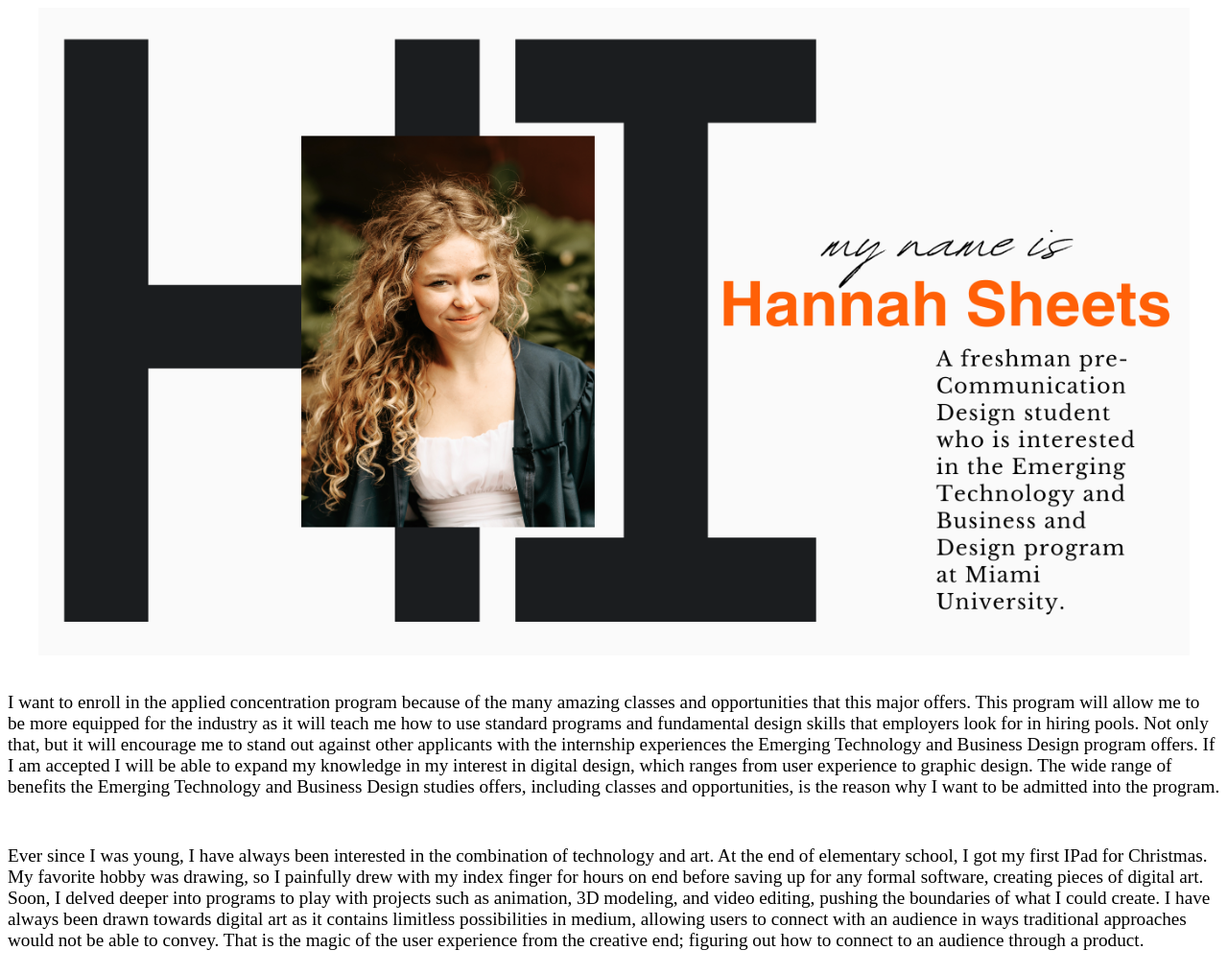
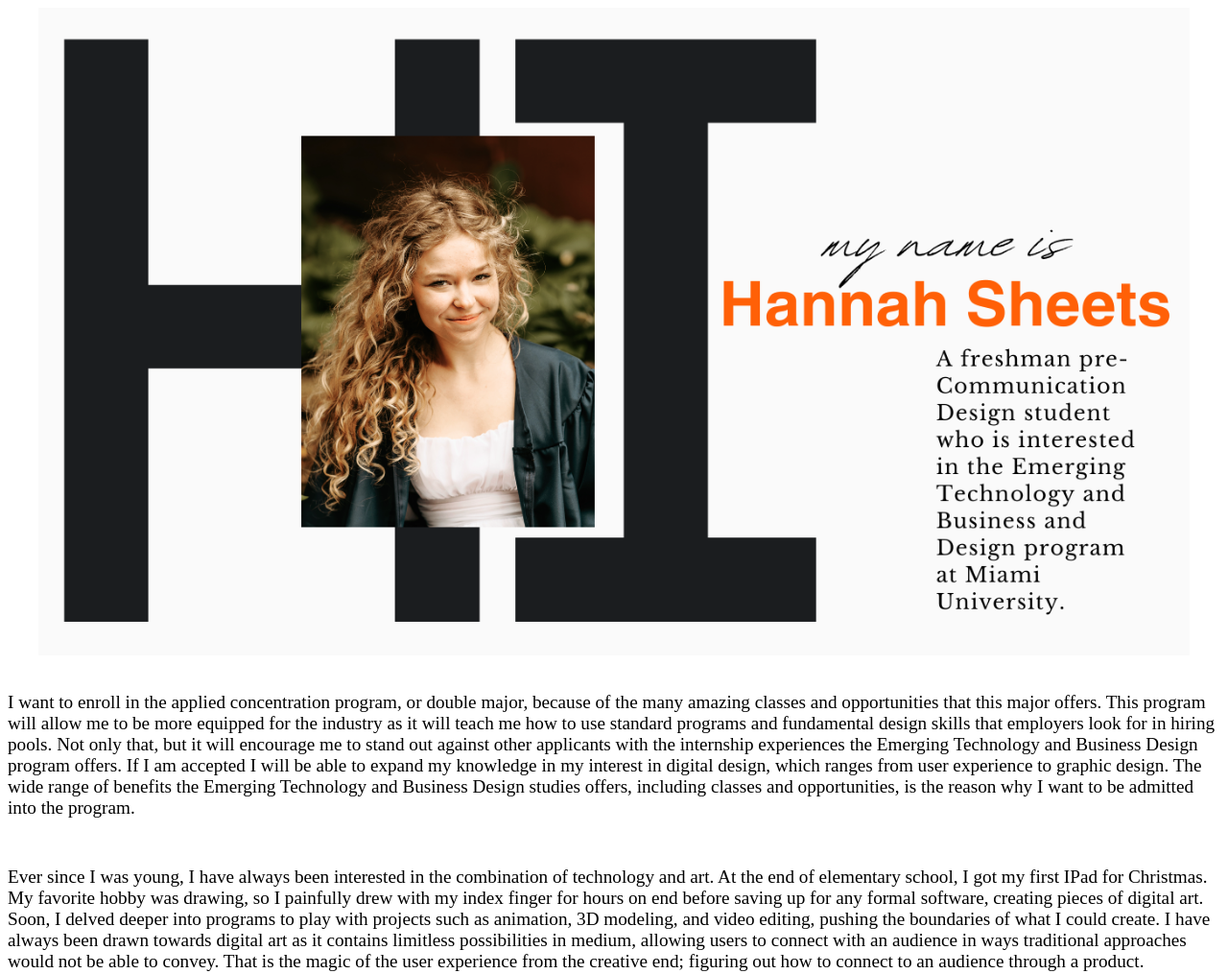
Before and after one commit to hannahgsheets/hannahsheets.github.io, a plain HTML site: page index.html in a window 1280 px wide. Shown: the top 1015 px of the page at 96% size. Drawn offline with Linux system fonts and the light colour scheme.

Commit message:
Update index.html

```diff
--- a/index.html
+++ b/index.html
@@ -13,7 +13,7 @@
     </a>
     <body>
     <br>
-    <div id="box1"><p><big>I want to enroll in the applied concentration program because of the many amazing classes and opportunities that this major offers. This program will allow me to be more equipped for the industry as it will teach me how to use standard programs and fundamental design skills that employers look for in hiring pools. Not only that, but it will encourage me to stand out against other applicants with the internship experiences the Emerging Technology and Business Design program offers. If I am accepted I will be able to expand my knowledge in my interest in digital design, which ranges from user experience to graphic design. The wide range of benefits the Emerging Technology and Business Design studies offers, including classes and opportunities, is the reason why I want to be admitted into the program.
+    <div id="box1"><p><big>I want to enroll in the applied concentration program, or double major, because of the many amazing classes and opportunities that this major offers. This program will allow me to be more equipped for the industry as it will teach me how to use standard programs and fundamental design skills that employers look for in hiring pools. Not only that, but it will encourage me to stand out against other applicants with the internship experiences the Emerging Technology and Business Design program offers. If I am accepted I will be able to expand my knowledge in my interest in digital design, which ranges from user experience to graphic design. The wide range of benefits the Emerging Technology and Business Design studies offers, including classes and opportunities, is the reason why I want to be admitted into the program.
     </big></p> </body></div>
     <br>
     <div id="box2"></div><p><big>Ever since I was young, I have always been interested in the combination of technology and art. At the end of elementary school, I got my first IPad for Christmas. My favorite hobby was drawing, so I painfully drew with my index finger for hours on end before saving up for any formal software, creating pieces of digital art. Soon, I delved deeper into programs to play with projects such as animation, 3D modeling, and video editing, pushing the boundaries of what I could create. I have always been drawn towards digital art as it contains limitless possibilities in medium, allowing users to connect with an audience in ways traditional approaches would not be able to convey. That is the magic of the user experience from the creative end; figuring out how to connect to an audience through a product.</big></p></div>
```
